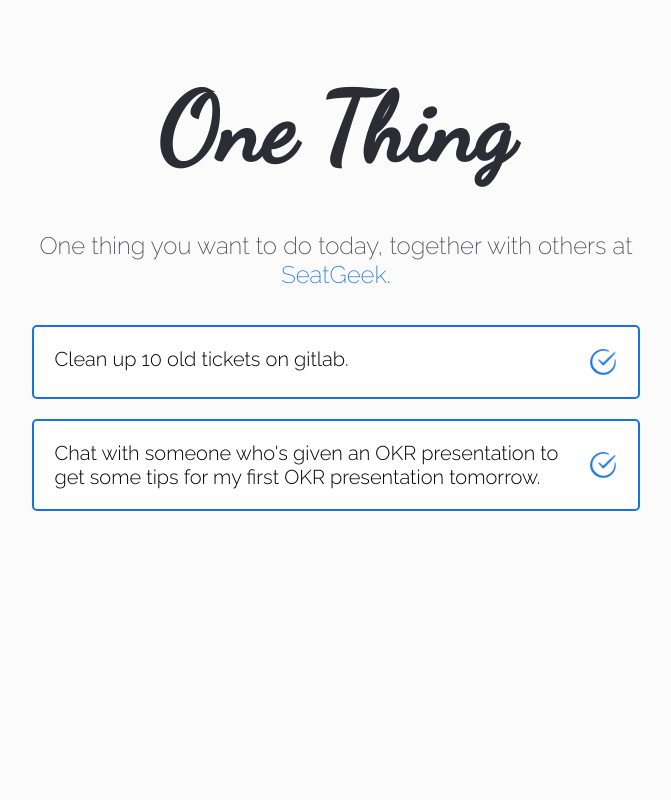
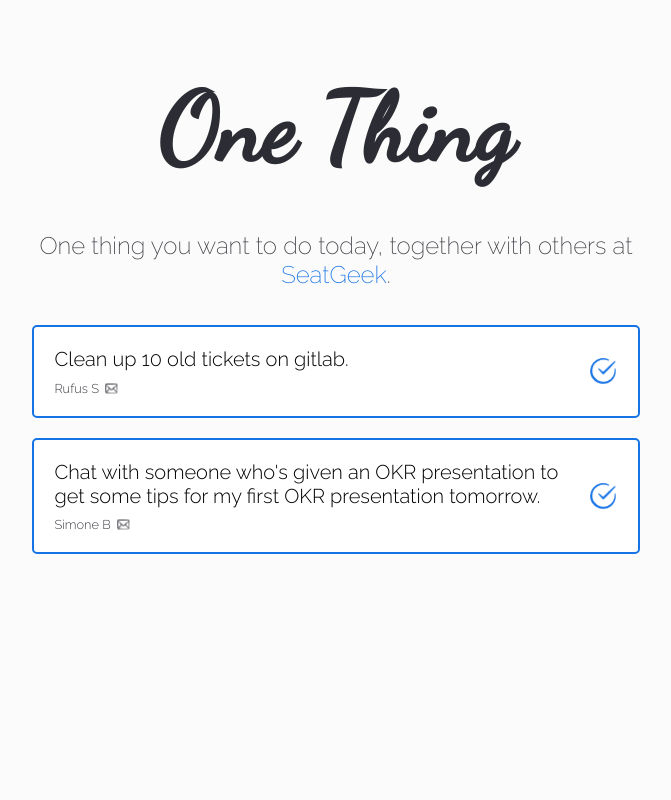
Before and after one commit to zhammer/one-thing, a React (Create React App) app: page / in a window 1280 px wide. Shown: the top 800 px of the page, without its empty margins (304-975 px from the left). Built offline with nearby package versions, Linux system fonts and the light colour scheme.

Commit message:
Add contact info to thing

```diff
--- /dev/null
+++ b/src/components/Email/index.tsx
@@ -0,0 +1,9 @@
+import React from 'react'
+
+export default function Email(props: React.SVGProps<SVGSVGElement>) {
+  return (
+    <svg viewBox="0 0 100 100" {...props}>
+      <path d="M89 82.11c-1 .49-2 1.2-2 2.16s1.44 1.81 3.31 1.14a3.19 3.19 0 0 0 .48-.19 9.2 9.2 0 0 0 4.21-3.7 10 10 0 0 0 1.35-5.36l.2-9.16.45-18.34.33-18.34.07-4.59v-2.37a10.24 10.24 0 0 0-.56-3.19 10.57 10.57 0 0 0-10-7.14c-24.5-.31-48.81-.49-73.48-.46a11.12 11.12 0 0 0-10.25 7.82 11.92 11.92 0 0 0-.49 3.35v6.88L2.74 49l.15 18.3.11 9.17a10.9 10.9 0 0 0 1.71 6.12 10.57 10.57 0 0 0 8.22 4.82c1.22.06 1.65 0 2.52 0l4.55-.07 9.17-.15 18.34-.34 36.7-.85c1.52 0 2.73-.79 2.73-1.72s-1.21-1.69-2.73-1.73h-.43l-36.66-.86-18.34-.34-9.17-.14-4.61-.09h-1.14a4.67 4.67 0 0 1-.74 0 3.56 3.56 0 0 1-1-.33 123.68 123.68 0 0 0 23.51-26.35l.4.42 2.5 2.58a34.49 34.49 0 0 0 2.93 2.81 14.34 14.34 0 0 0 17.9-.13c1.35-1.17 2-1.91 2.86-2.79l2.51-2.58.28-.3A123.6 123.6 0 0 0 89.62 81.7a4.43 4.43 0 0 1-.65.41zm-79.36-5.3v-.76l.1-9.17.16-18.34.1-18.35v-3.62c5.31 6 10.64 12 16.11 17.85l6.09 6.4A123.57 123.57 0 0 0 9.64 76.81zm49.9-27L57 52.29a31.32 31.32 0 0 1-2.29 2.15 7.23 7.23 0 0 1-4.4 1.46 7.31 7.31 0 0 1-4.38-1.52c-.49-.38-1.5-1.4-2.32-2.2L41 49.68l-10.47-9.92q-9.81-9.15-19.94-18A3.62 3.62 0 0 1 13.9 20c24.4 0 49.06-.17 73.23-.47a4.2 4.2 0 0 1 3.35 1.81Q80.07 30.43 70 39.86zm8.91 1l6.2-6.52c5.65-6 11.16-12.2 16.63-18.4v.24l.07 4.58.34 18.34.39 18.34.22 9.16a5.56 5.56 0 0 1-.21 1.92 123.53 123.53 0 0 0-23.64-27.64z" />
+    </svg>
+  );
+}
--- a/src/components/Thing/Thing.scss
+++ b/src/components/Thing/Thing.scss
@@ -29,3 +29,35 @@
   align-self: center;
   flex-shrink: 0;
 }
+
+.thing__body {
+  display: flex;
+  flex-direction: column;
+  align-items: space-between;
+}
+
+.thing__contact {
+  display: flex;
+  align-items: center;
+  cursor: pointer;
+  color: var(--secondary);
+  font-size: .8rem;
+  margin-top: .75em;
+  transition: all .5s ease;
+
+}
+
+.thing__contact:hover {
+  color: var(--seatgeek-blue);
+}
+
+.thing__contact svg {
+  fill: var(--secondary);
+  height: 1em;
+  margin-left: .5em;
+  transition:  all .5s ease;
+}
+
+.thing__contact:hover svg {
+  fill: var(--seatgeek-blue);
+}
--- a/src/components/Thing/index.tsx
+++ b/src/components/Thing/index.tsx
@@ -1,17 +1,33 @@
 import React from "react";
 import "./Thing.scss";
 import Checkmark from "../Checkmark";
+import Email from "../Email";
+
+interface Person {
+  firstName: string;
+  lastName: string;
+}
 
 interface ThingProps {
   text: string;
   complete?: boolean;
+  person: Person;
 }
 
-export default function Thing({ text, complete = false }: ThingProps) {
+export default function Thing({ text, complete = false, person }: ThingProps) {
   return (
     <div className={`thing thing--${complete ? "complete" : "noncomplete"}`}>
-      <div className="thing__text">{text}</div>
-      {complete && <Checkmark className='thing__checkmark' />}
+      <div className="thing__body">
+        <div className="thing__text">{text}</div>
+        <div className="thing__contact">
+          {makePersonName(person)} <Email className='email-icon' />
+        </div>
+      </div>
+      {complete && <Checkmark className="thing__checkmark" />}
     </div>
   );
 }
+
+function makePersonName(person: Person) {
+  return person.firstName + ' ' + person.lastName.charAt(0);
+}
--- a/src/index.css
+++ b/src/index.css
@@ -4,6 +4,8 @@ body {
   --background: #fbfbfb;
   --highlight: #ebebec;
   --seatgeek-blue: #1673e6;
+
+  box-sizing: border-box;
 
   margin: 0;
   padding: 0;
--- a/src/pages/LoginPage/index.tsx
+++ b/src/pages/LoginPage/index.tsx
@@ -15,22 +15,40 @@ export default function LoginPage() {
         <span className="seatgeek-blue">SeatGeek</span>.
       </Subtitle>
       <div className="example-container">
-        <Thing text="Clean up 10 old tickets on gitlab." complete />
         <Thing
-          text="Chat with someone who's given an OKR presentation to get some tips for my first OKR presentation tomorrow."
+          text="Clean up 10 old tickets on gitlab."
+          person={people[0]}
           complete
         />
         <Thing
+          text="Chat with someone who's given an OKR presentation to get some tips for my first OKR presentation tomorrow."
+          person={people[1]}
+          complete
+        />
+        <Thing
+          person={people[2]}
           text="Enjoy the nice weather with a coworker for lunch at washington square park."
         />
-        <Thing text="Learn what PRISM is. (It's my first week!)"/>
         <Thing
+          person={people[3]}
+          text="Learn what PRISM is. (It's my first week!)"
+        />
+        <Thing
+          person={people[4]}
           text="Figure out what caused several SGO transfers to fail over the weekend."
         />
       </div>
-      <div className='button-container'>
-        <Button type='primary'>Sign in with Gmail</Button>
+      <div className="button-container">
+        <Button type="primary">Sign in with Gmail</Button>
       </div>
     </Page>
   );
 }
+
+const people = [
+  { firstName: "Rufus", lastName: "SeatGeek" },
+  { firstName: "Simone", lastName: "Biles" },
+  { firstName: "Peyton", lastName: "Manning" },
+  { firstName: "Janis", lastName: "Joplin" },
+  { firstName: "Zacarias", lastName: "Ferreira" }
+];
```
